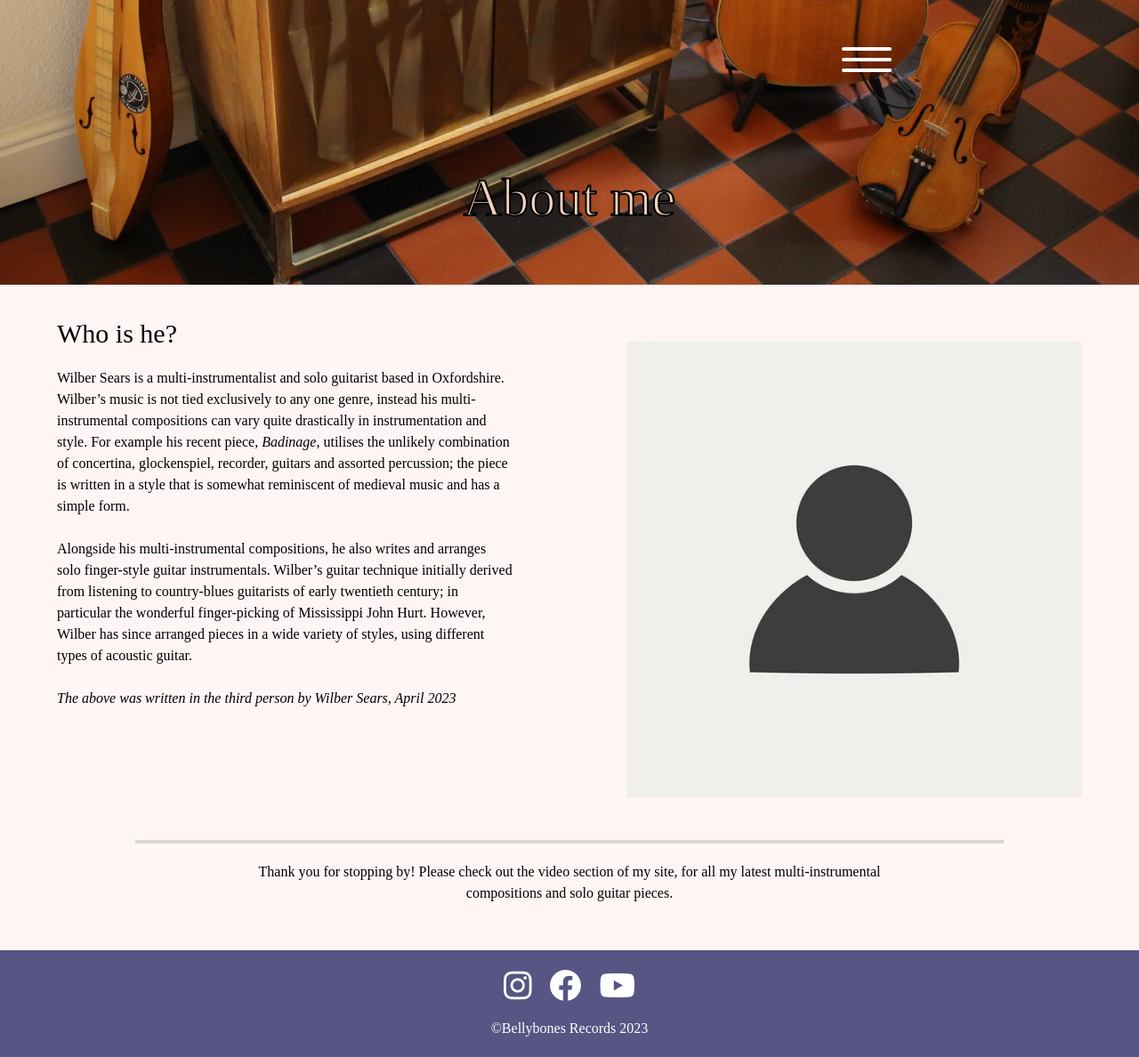
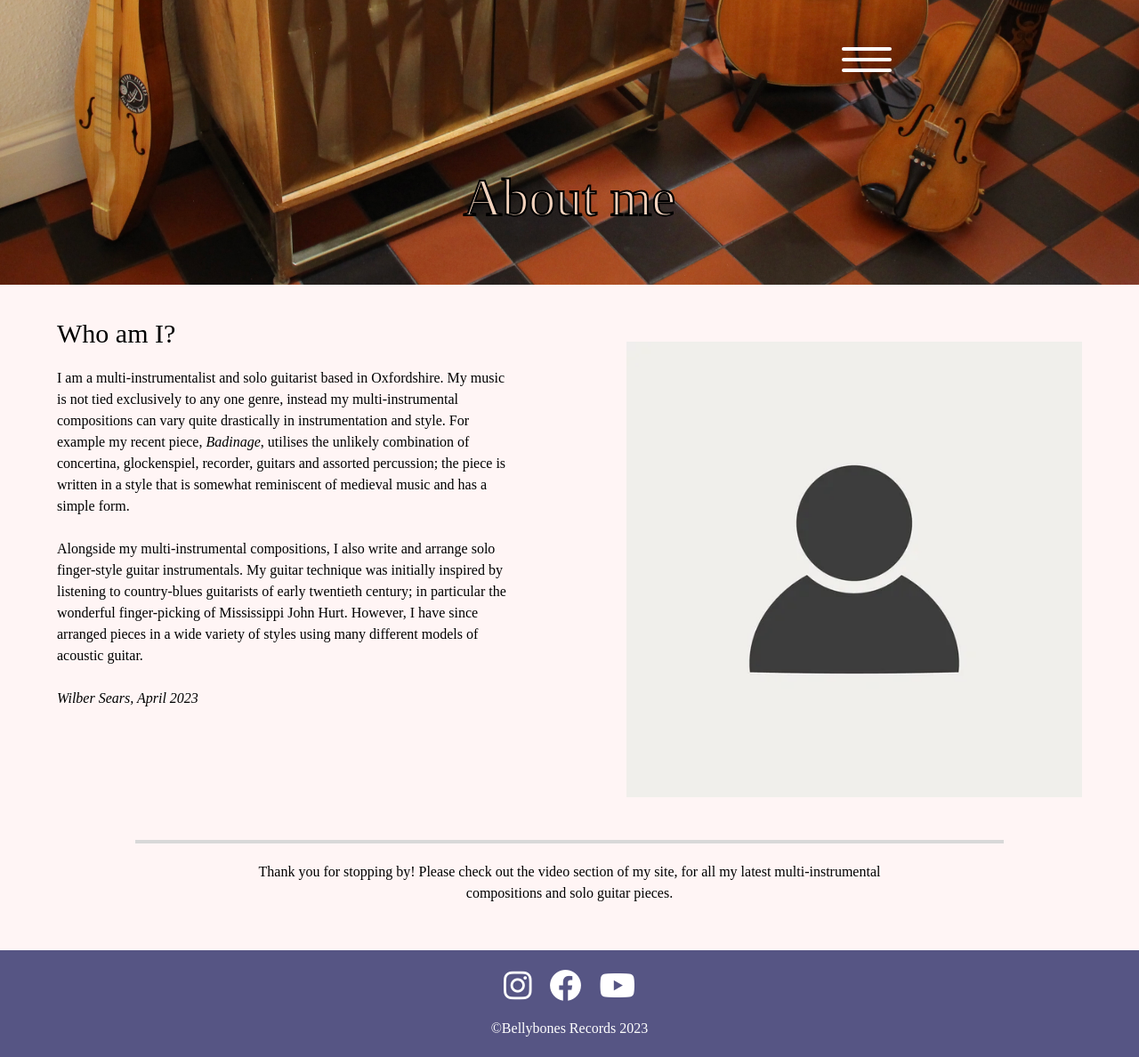
Before and after one commit to Wilber30/wilbermusic, a PHP site: page /templates/about.php in a window 1280 px wide; the page is wider, and only the part inside the window is pictured. Shown: that part at 89% size. Run offline with PHP 8.4, Linux system fonts and the light colour scheme; style sheets or scripts are compiled from the project's sources; some libraries are stand-ins or nearby versions; some web fonts are replaced.

Commit message:
Updates bio

```diff
--- a/templates/content/about-2.php
+++ b/templates/content/about-2.php
@@ -1,11 +1,11 @@
 <div class="lg:border-t-2 lg:border-grey lg:my-4">
     <p class="lg:hidden">
-        Alongside his multi-instrumental compositions, he also writes and arranges solo finger-style guitar instrumentals.
-		Wilber’s guitar technique initially derived from listening to country-blues guitarists of early twentieth century;
-		in particular the wonderful finger-picking of Mississippi John Hurt. However, Wilber has since arranged pieces in a
-		wide variety of styles, using different types of acoustic guitar.
+			Alongside my multi-instrumental compositions, I also write and arrange solo finger-style guitar instrumentals.
+			My guitar technique was initially inspired by listening to country-blues guitarists of early twentieth century;
+			in particular the wonderful finger-picking of Mississippi John Hurt. However, I have since arranged pieces in a
+			wide variety of styles using many different models of acoustic guitar.
 		<br><br>
-		<i>The above was written in the third person by Wilber Sears, April 2023</i>
+		<i>Wilber Sears, April 2023</i>
         <br><br>
     </p>
 
--- a/templates/content/about-me.php
+++ b/templates/content/about-me.php
@@ -1,21 +1,22 @@
 <div>
-	<h2 class="mt-4 lg:my-4">Who is he?</h2>
+	<h2 class="mt-4 lg:my-4">Who am I?</h2>
 	<p>
-		Wilber Sears is a multi-instrumentalist and solo guitarist based in Oxfordshire.
-		Wilber’s music is not tied exclusively to any one genre, instead his multi-instrumental
-		compositions can vary quite drastically in instrumentation and style. For example his recent piece,
-		<i>Badinage</i>, utilises the unlikely combination of concertina, glockenspiel, recorder, guitars and assorted percussion;
-		the piece is written in a style that is somewhat reminiscent of medieval music and has a simple form.
+    I am a multi-instrumentalist and solo guitarist based in Oxfordshire. My music is not tied exclusively
+    to any one genre, instead my multi-instrumental compositions can vary quite drastically in instrumentation
+    and style. For example my recent piece, <i>Badinage</i>, utilises the unlikely combination of concertina, glockenspiel,
+    recorder, guitars and assorted percussion; the piece is written in a style that is somewhat reminiscent of medieval
+    music and has a simple form.
+
 		<br><br>
 	</p>
 
 	<p class="hidden lg:block">
-		Alongside his multi-instrumental compositions, he also writes and arranges solo finger-style guitar instrumentals.
-		Wilber’s guitar technique initially derived from listening to country-blues guitarists of early twentieth century;
-		in particular the wonderful finger-picking of Mississippi John Hurt. However, Wilber has since arranged pieces in a
-		wide variety of styles, using different types of acoustic guitar.
+    Alongside my multi-instrumental compositions, I also write and arrange solo finger-style guitar instrumentals.
+    My guitar technique was initially inspired by listening to country-blues guitarists of early twentieth century;
+    in particular the wonderful finger-picking of Mississippi John Hurt. However, I have since arranged pieces in a
+    wide variety of styles using many different models of acoustic guitar.
 		<br><br>
 
-		<i>The above was written in the third person by Wilber Sears, April 2023</i>
+		<i>Wilber Sears, April 2023</i>
 	</p>
 </div>
```
